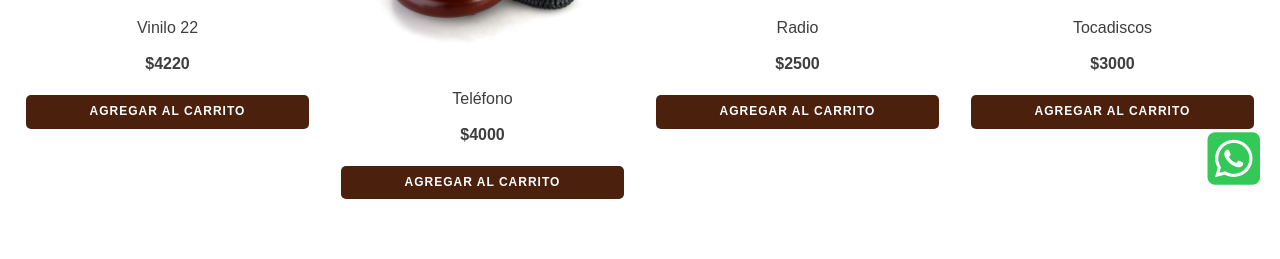
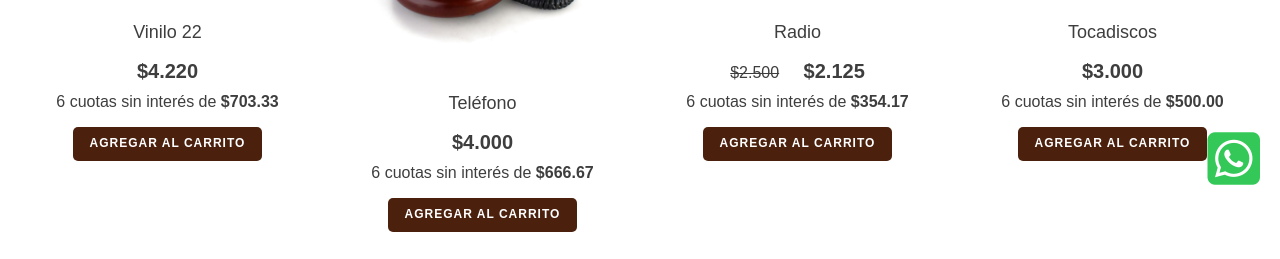
Before and after one commit to CeciliaLafuente/JopoStore---Tienda-Vintage, a Node server app: page /products/productsList in a window 1280 px wide. Shown: the part 591-850 px from the top of the page. Run offline with Node 20, Linux system fonts and the light colour scheme; some libraries are stand-ins or nearby versions.

Commit message:
agregué descuento y cuotas a destacados del inicio y al listado de productos

```diff
--- a/public/css/shoppingCart.css
+++ b/public/css/shoppingCart.css
@@ -69,7 +69,7 @@ article {
     text-align: right;
     margin: 0;
     padding-top: 0;
-    font-size: 16px;
+    font-size: 18px;
     font-weight: bold;
 }
 
--- a/public/css/styles.css
+++ b/public/css/styles.css
@@ -106,7 +106,8 @@ margin-bottom: 40px;
 }
 
 .destacados .product-name {
-min-height: 20px;
+   min-height: 20px;
+   font-size: 18px;
 }
 
 .destacados button a{
@@ -121,16 +122,39 @@ min-height: 20px;
 }
 
 .destacados .price {
-    font-size: 16px;
+    font-size: 20px;
     font-weight: bold;
+    margin:  0 0 10px;
 }
 
+.price-discount {
+    margin: 0 0 10px;
+}
+
+.destacados .orig-price {
+    font-size: 16px;
+    font-weight: normal;
+    text-decoration: line-through;
+    text-align: left;
+    margin: 0 10px;
+}
+
+.destacados .final-price {
+    font-size: 20px;
+    font-weight: bold;
+    text-align: right;
+    margin: 0 10px;
+}
 .destacados .discount {
     font-size: 14px;
 }
 
+.cuotas {
+    margin: 0 0 10px;;
+}
+
 .destacados button {
-    width: 90%;
+    width: 60%;
     border: none;
     border-radius: 5px;
     background-color: #4b200d;
@@ -222,7 +246,6 @@ text-align: center;
    margin: 5px;
  }
 
-<<<<<<< HEAD
  .product-not-found p{
     color: tomato;
 
@@ -232,17 +255,13 @@ text-align: center;
     text-decoration: none;
  }
 
-
-
-
-=======
- .select-categorias {
+.select-categorias {
     font-size: 18px;
     color: var(--gris-medio2);
     height: 28px;
     margin: 5px;
+    background-color: var(--blanco);
  }
->>>>>>> 304299b1a1f5ca0d81d93c729dbfa5b1af321efa
 
 
 /* -----------------------------  footer  -----------------------------------------------*/
--- a/src/controllers/productsController.js
+++ b/src/controllers/productsController.js
@@ -59,11 +59,11 @@ const controller = {
 
             let products = Product.filterByCategory (categoryId);
 
-            return res.render('products/productsList', {categoryId, products, categories});
+            return res.render('products/productsList', {categoryId, products, categories, toThousand});
         } else {
             let products = Product.findAll();
 
-            return res.render('products/productsList', {products, categories});
+            return res.render('products/productsList', {products, categories, toThousand});
         }
 
     },
@@ -72,14 +72,14 @@ const controller = {
         let products = Product.findAll();
 
         if (req.body.category ==''){
-            return  res.render('products/productsList', {products, categories});
+            return  res.render('products/productsList', {products, categories, toThousand});
     }
 
         const productosFiltrados = products.filter((producto)=>{
             return producto.category == req.body.category;
         })
 
-        return res.render('products/productsList', {products: productosFiltrados, categories});
+        return res.render('products/productsList', {products: productosFiltrados, categories, toThousand});
     },
 
     search: function(req,res){
--- a/src/views/products/productsList.ejs
+++ b/src/views/products/productsList.ejs
@@ -19,30 +19,43 @@
             <form name ="categoria" action="/products/productsList/filtro/" method = 'post'>
                 <select name="category" class="select-categorias">
                     <option selected value="">Todas</option>
+
                     <% categories.forEach (category => { %>
                         <option value="<%= category.id %>"><%= category.label %></option>
                     <% }) %>
                 </select>
 
-        <button class="button-filter" type="submit" >FILTRAR</button>
-    </form>
+                <button class="button-filter" type="submit" >FILTRAR</button>
+            </form>
         </div>
-
-
-
 
         <section class="destacados">
             <% products.forEach(product => { %>
             <article>
-                <img src= "<%= product.image%>" alt="<%= product.name%>">
-                <div class="product-description">
-                    <p class="product-name"><%= product.name%></p>
-                    <p class="price">$<%= product.price%></p>
-                    <button><a href="/products/productDetail/<%= product.id %>">Agregar al carrito</a></button>
-                </div>
+
+                <a href="/products/productDetail/<%= product.id %>">
+                    <img src= "<%= product.image%>" alt="<%= product.name%>">
+                </a>
+
+                <p class="product-name"><%= product.name%></p>
+
+                <% if (!product.discount || product.discount == 0) { %>
+                    <p class="price">$<%= toThousand(product.price)%></p>
+                    <p class="cuotas">6 cuotas sin interés de <strong>$<%= toThousand((product.price / 6).toFixed(2))%></strong></p>
+                <% } else { %>
+                    <div class="price-discount">
+                        <span class="orig-price">$<%= toThousand(product.price) %></span>
+                        <span class="final-price">$<%= toThousand(product.price * (1 - product.discount / 100)) %></span>
+                    </div>
+                    <p class="cuotas">6 cuotas sin interés de <strong>$<%= toThousand(((product.price * (1 - product.discount / 100)) / 6).toFixed(2)) %></strong></p>
+                    <% } %>
+
+                    <button class="agregar-al-carrito"><a href="/products/productDetail/<%= product.id %>">Agregar al carrito</a></button>
+
             </article>
             <% }); %>
         </section>
+
         <% if(products.length==0){ %>
             <p><%= locals.word %></p>
             <div class="product-not-found">
```
Also changed, not shown: src/views/index.ejs (+12 -1 lines).
